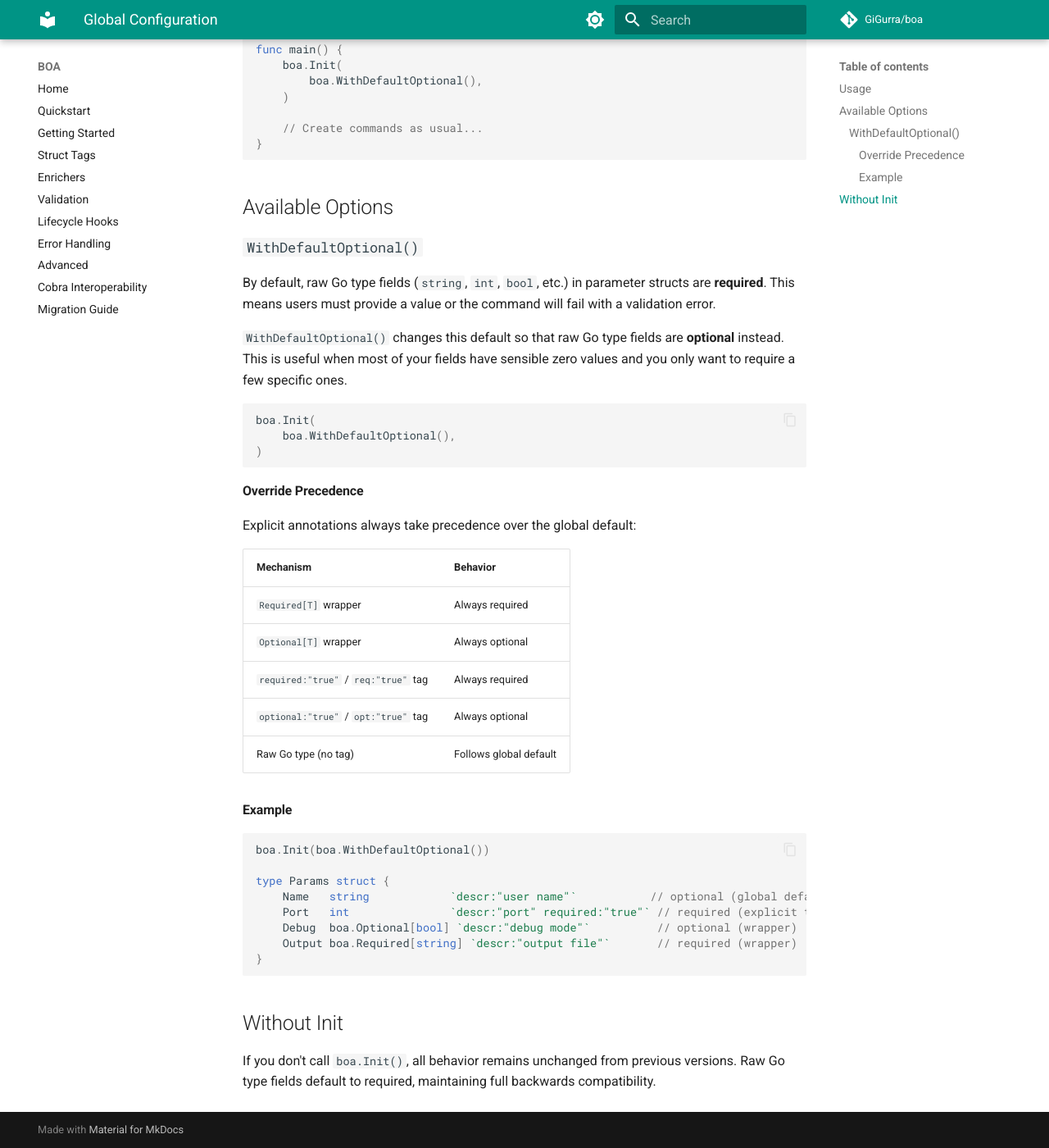
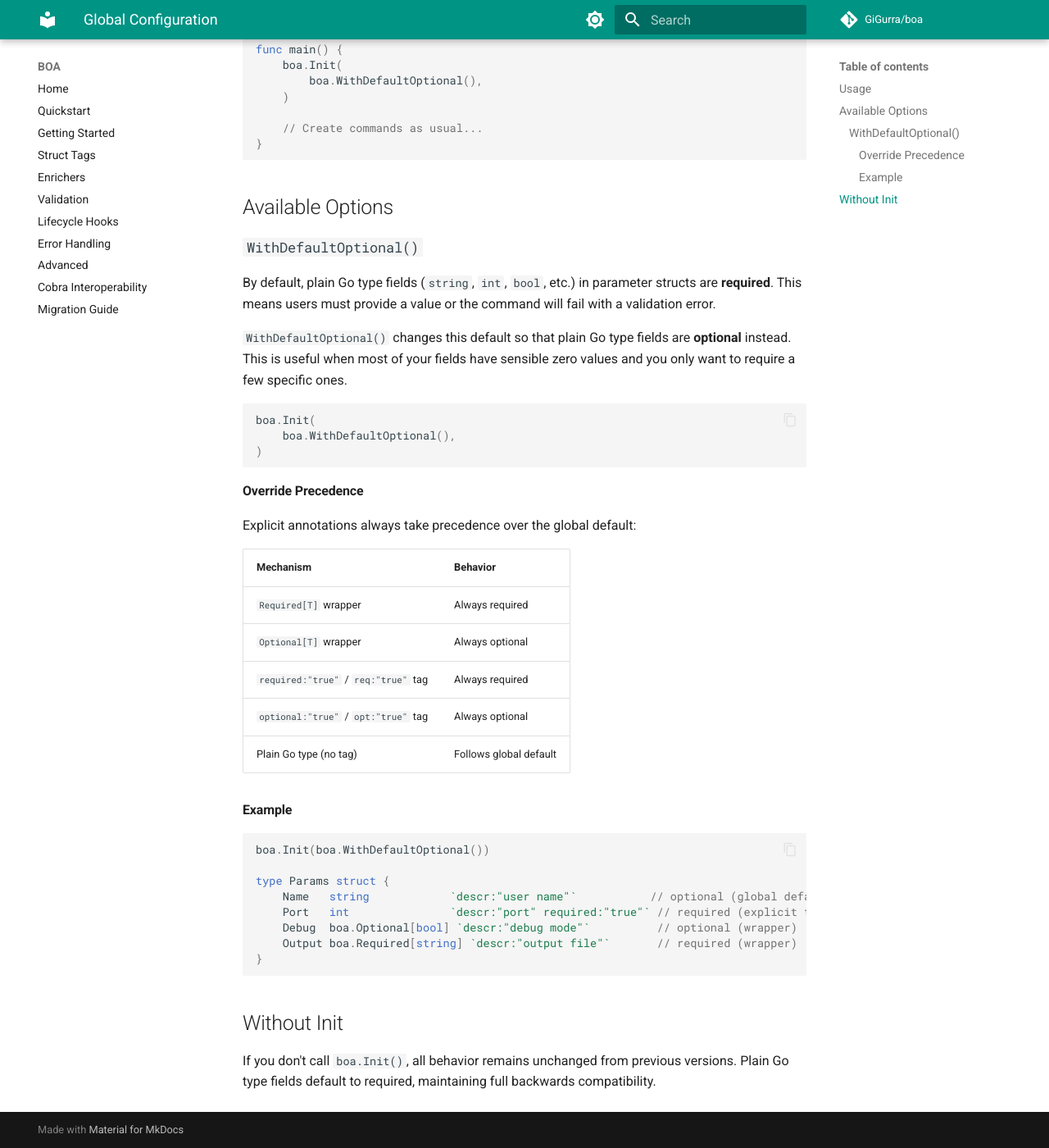
Before and after one commit to GiGurra/boa, an MkDocs documentation site: the page built from docs/global-config.md, in a window 1280 px wide and 1400 px high, scrolled down 357 px. Shown: the whole window at 82% size. Built offline with MkDocs 1.6.1 and Material for MkDocs 9.7.7, drawn with Linux system fonts in a browser that asks for light colours; comment, search, counter and statistics services are not loaded.

Commit message:
docs: replace 'raw' with 'plain' when referring to Go type fields
Co-Authored-By: Claude Opus 4.6 <noreply@anthropic.com>

````diff
--- a/docs/global-config.md
+++ b/docs/global-config.md
@@ -22,9 +22,9 @@ func main() {
 
 ### `WithDefaultOptional()`
 
-By default, raw Go type fields (`string`, `int`, `bool`, etc.) in parameter structs are **required**. This means users must provide a value or the command will fail with a validation error.
+By default, plain Go type fields (`string`, `int`, `bool`, etc.) in parameter structs are **required**. This means users must provide a value or the command will fail with a validation error.
 
-`WithDefaultOptional()` changes this default so that raw Go type fields are **optional** instead. This is useful when most of your fields have sensible zero values and you only want to require a few specific ones.
+`WithDefaultOptional()` changes this default so that plain Go type fields are **optional** instead. This is useful when most of your fields have sensible zero values and you only want to require a few specific ones.
 
 ```go
 boa.Init(
@@ -42,7 +42,7 @@ Explicit annotations always take precedence over the global default:
 | `Optional[T]` wrapper | Always optional |
 | `required:"true"` / `req:"true"` tag | Always required |
 | `optional:"true"` / `opt:"true"` tag | Always optional |
-| Raw Go type (no tag) | Follows global default |
+| Plain Go type (no tag) | Follows global default |
 
 #### Example
 
@@ -59,4 +59,4 @@ type Params struct {
 
 ## Without Init
 
-If you don't call `boa.Init()`, all behavior remains unchanged from previous versions. Raw Go type fields default to required, maintaining full backwards compatibility.
+If you don't call `boa.Init()`, all behavior remains unchanged from previous versions. Plain Go type fields default to required, maintaining full backwards compatibility.
````
Also changed, not shown: README.md (+2 -2 lines), 2 other files.
